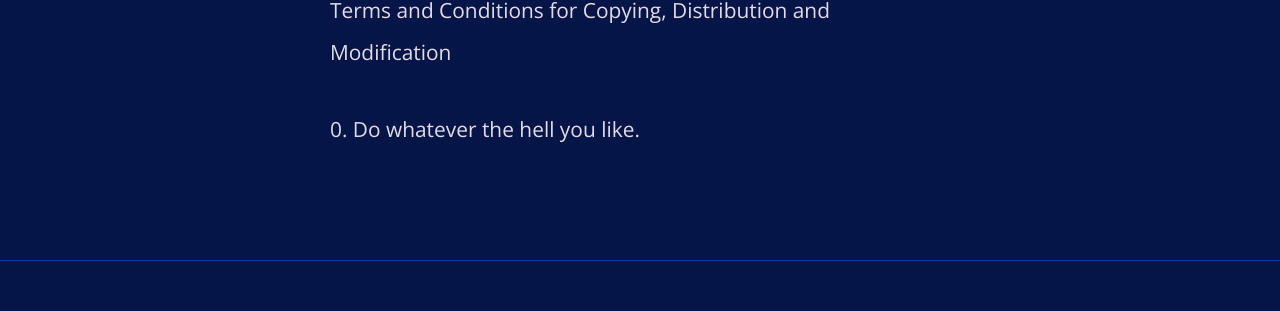
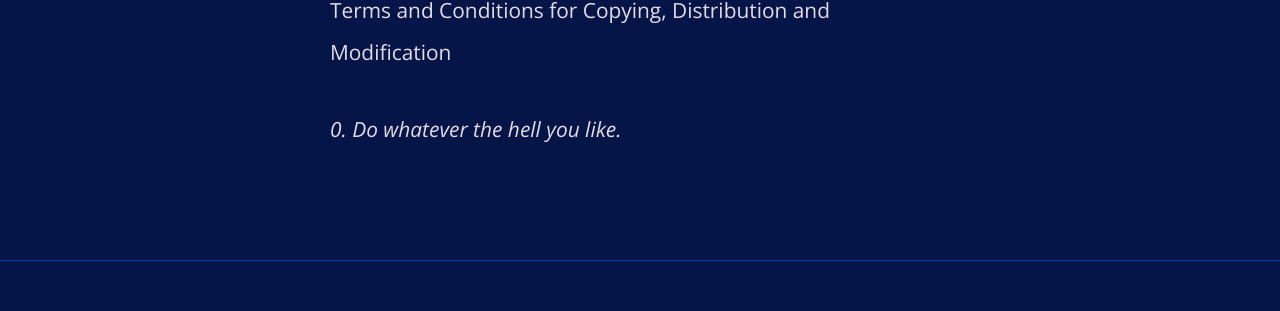
Before and after one commit to HenrikSimen/doing-non-doing, a Jekyll site: the page built from uncopyright.html, in a window 1280 px wide. Shown: the part 409-720 px from the top of the page. Built offline with Jekyll 4.4.1, drawn with Linux system fonts in a browser that asks for light colours.

```diff
--- a/uncopyright.html
+++ b/uncopyright.html
@@ -7,4 +7,4 @@ layout: default
 <p>No permission is needed to copy, distribute, or modify the content of this site. Credit is appreciated but not required. </p>
 
 <p>Terms and Conditions for Copying, Distribution and Modification</p>
-<p>0. Do whatever the hell you like.</p>
+<p><i>0. Do whatever the hell you like.</i></p>
```
